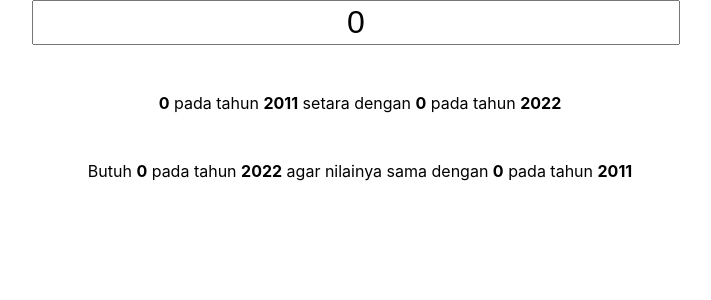
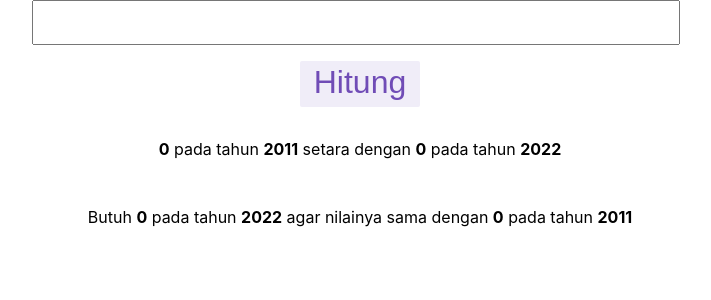
Before and after one commit to madeindra/inflation-indonesia, a React (Create React App) app: page / in a window 1280 px wide. Shown: the top 300 px of the page, without its empty margins (280-991 px from the left). Built offline with nearby package versions, Linux system fonts and the light colour scheme.

Commit message:
revert change in app

```diff
--- a/src/App.js
+++ b/src/App.js
@@ -9,8 +9,6 @@ function App() {
   const [currentValue, setCurrentValue] = useState(0);
   const [predictedValue, setPredictedValue] = useState(0);
   const [equalValue, setEqualValue] = useState(0);
-
-  const [formattedCurrentValue, setFormattedCurrent] = useState('0');
 
   const [from, setFrom] = useState(2011);
   const [to, setTo] = useState(2022);
@@ -44,33 +42,27 @@ function App() {
     }
   }
 
-  function formatSeparator(text) {
-    return String(text).replace(/\B(?=(\d{3})+(?!\d))/g, ".");
-  }
-
-  function stringToNumber(text) {
-    return Number(String(text).replace('.', ''));
-  }
-
   return (
     <div>
       <div className={styles.row}>
         <input
           className={styles.textbox}
-          onChange={(event) => {
-            setCurrentValue(stringToNumber(event.target.value));
-            setFormattedCurrent(formatSeparator(stringToNumber(event.target.value)))
-          }}
-          value={formattedCurrentValue}
+          onChange={(event) => setCurrentValue(Number(event.target.value))}
         />
       </div>
       <div className={styles.row}>
+        <button
+          className={styles.button}
+          onClick={() => { calculate() }}
+        >
+          Hitung
+        </button>
       </div>
       <div className={styles.row}>
-        <p><strong>{formatSeparator(currentValue)}</strong> pada tahun <strong>{from}</strong> setara dengan <strong>{formatSeparator(predictedValue)}</strong> pada tahun <strong>{to}</strong></p>
+        <p><strong>{currentValue}</strong> pada tahun <strong>{from}</strong> setara dengan <strong>{predictedValue}</strong> pada tahun <strong>{to}</strong></p>
       </div>
       <div className={styles.row}>
-      <p>Butuh <strong>{formatSeparator(equalValue)}</strong> pada tahun <strong>{to}</strong> agar nilainya sama dengan <strong>{formatSeparator(currentValue)}</strong> pada tahun <strong>{from}</strong></p>
+      <p>Butuh <strong>{equalValue}</strong> pada tahun <strong>{to}</strong> agar nilainya sama dengan <strong>{currentValue}</strong> pada tahun <strong>{from}</strong></p>
       </div>
     </div>
   );
```
